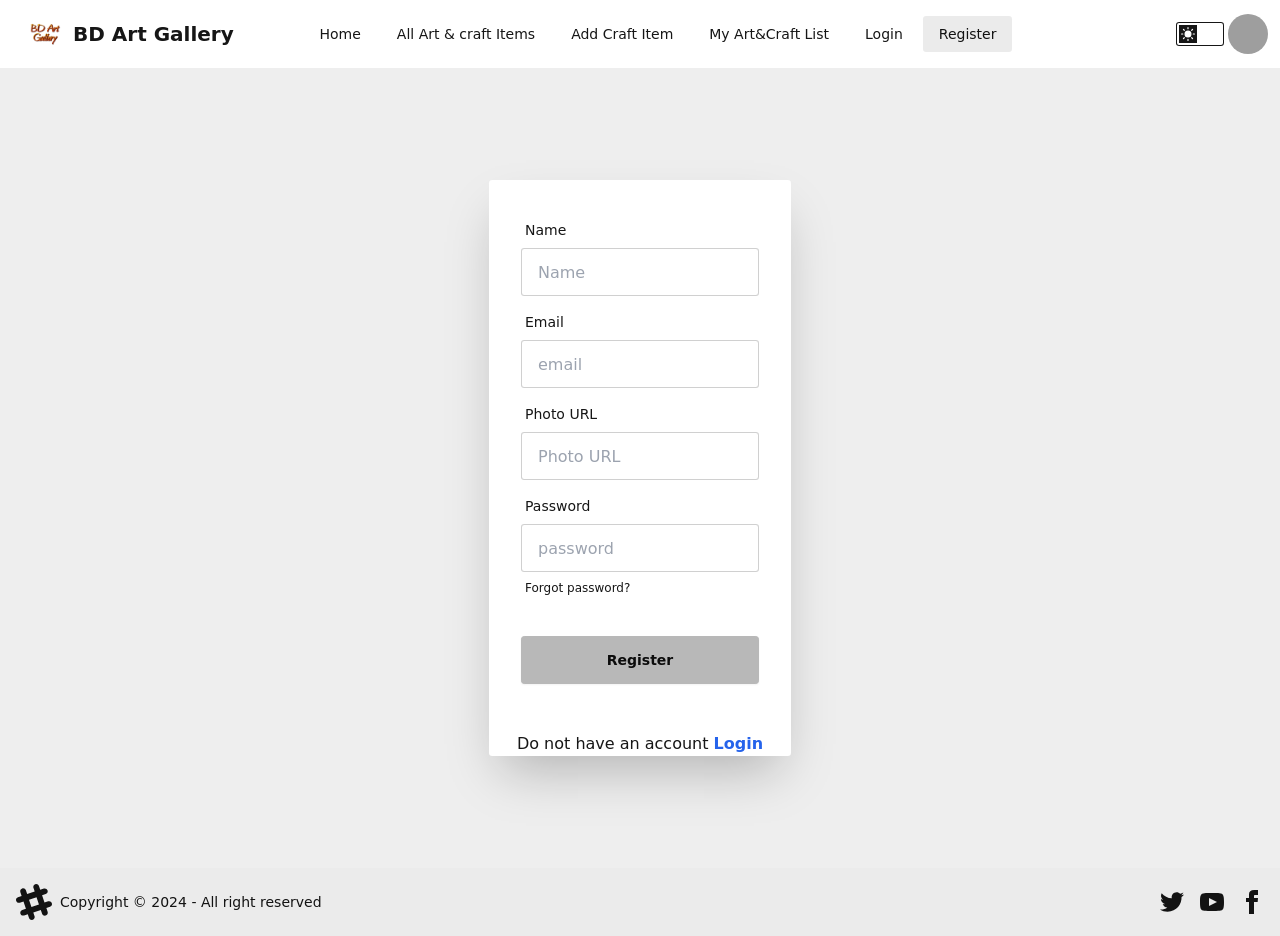
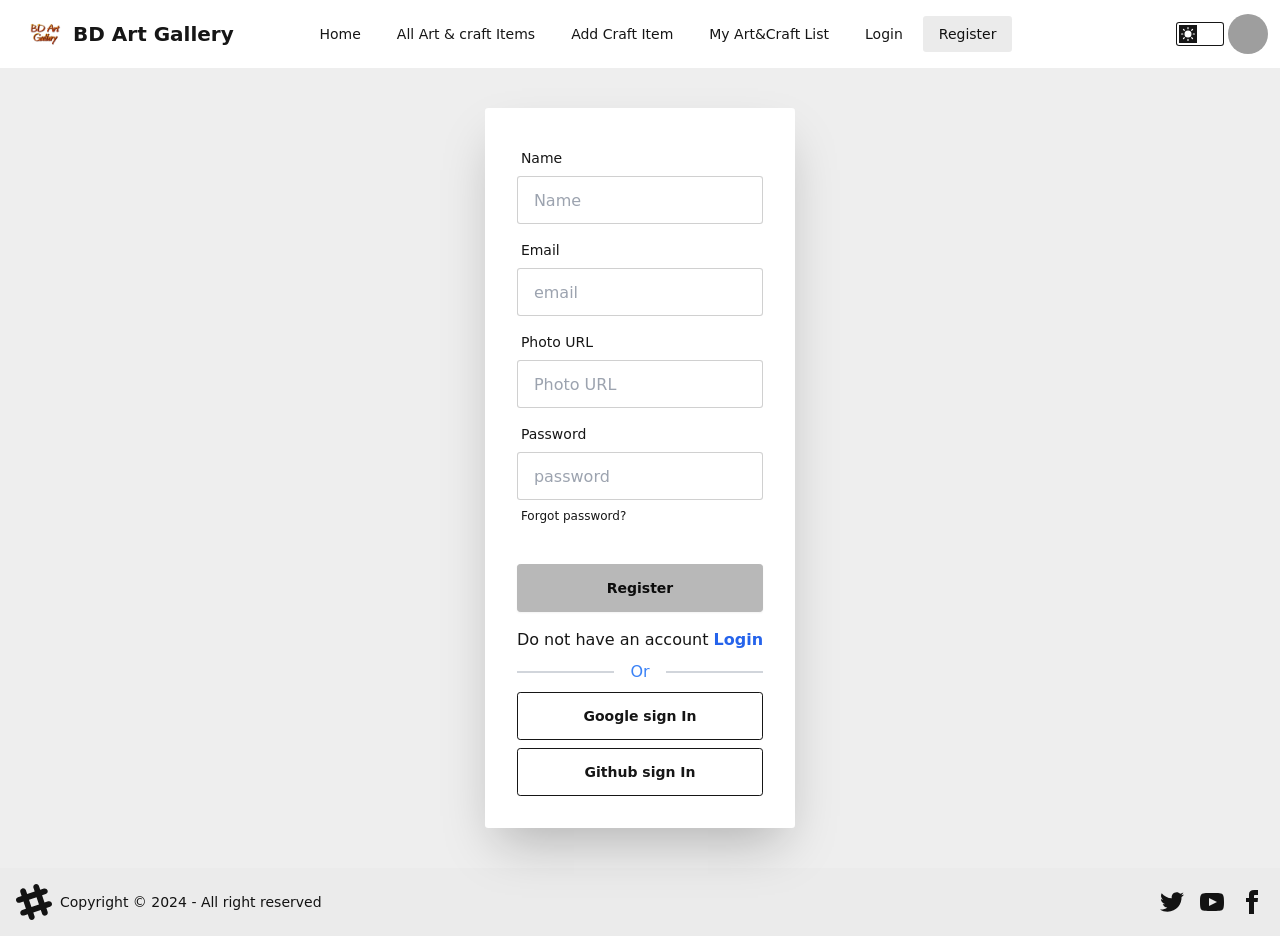
Before and after one commit to Abdullah-Az-Zahur/bd-art-gallery-client, a React (Vite) app: page /register in a window 1280 px wide. Built offline with nearby package versions, Linux system fonts and the light colour scheme; no server answers; grey boxes are pictures that could not be loaded.

Commit message:
register with google

```diff
--- a/src/Pages/Register/Register.jsx
+++ b/src/Pages/Register/Register.jsx
@@ -5,13 +5,22 @@ import { ToastContainer, toast } from "react-toastify";
 import "react-toastify/dist/ReactToastify.css";
 import { AuthContext } from "../../providers/AuthProvider";
 import Swal from "sweetalert2";
-import { getAuth, updateProfile } from "firebase/auth";
+import {
+  GithubAuthProvider,
+  GoogleAuthProvider,
+  getAuth,
+  signInWithPopup,
+  updateProfile,
+} from "firebase/auth";
 import app from "../../firebase/firebase.config";
 
 const auth = getAuth(app);
 
 const Register = () => {
   const { creatUser } = useContext(AuthContext);
+
+  const googleProvider = new GoogleAuthProvider();
+  const githubProvider = new GithubAuthProvider();
 
   const handleRegister = (e) => {
     e.preventDefault();
@@ -54,6 +63,39 @@ const Register = () => {
           .catch((error) => {
             console.error(error);
           });
+      })
+      .catch((error) => console.error(error));
+  };
+
+  const handleGoogleSignIn = (e) => {
+    e.preventDefault();
+
+    signInWithPopup(auth, googleProvider)
+    .then((result) => {
+      console.log(result.user);
+      Swal.fire({
+        title: "Success!",
+        text: "User created successfully!",
+        icon: "success",
+        confirmButtonText: "Ok",
+      });
+    })
+    .catch((error)=> {
+      console.error(error)
+    });
+  };
+
+  const handleGithubSignIn = (e) => {
+    e.preventDefault();
+    signInWithPopup(auth, githubProvider)
+      .then((result) => {
+        console.log(result.user);
+        Swal.fire({
+          title: "Success!",
+          text: "User created successfully!",
+          icon: "success",
+          confirmButtonText: "Ok",
+        });
       })
       .catch((error) => console.error(error));
   };
@@ -122,14 +164,25 @@ const Register = () => {
               </div>
               <div className="form-control mt-6">
                 <button className="btn btn-primary">Register</button>
+                <p className="text-center mt-4">
+                  Do not have an account{" "}
+                  <Link className="text-blue-600 font-bold" to="/login">
+                    Login
+                  </Link>
+                </p>
               </div>
+              <div className="flex items-center">
+                <hr className="w-full border-t-2 border-gray-300" />
+                <span className="mx-4 text-blue-500">Or</span>
+                <hr className="w-full border-t-2 border-gray-300" />
+              </div>
+              <button onClick={handleGoogleSignIn} className="btn btn-outline">
+                Google sign In
+              </button>
+              <button onClick={handleGithubSignIn} className="btn btn-outline">
+                Github sign In
+              </button>
             </form>
-            <p className="text-center mt-4">
-              Do not have an account{" "}
-              <Link className="text-blue-600 font-bold" to="/login">
-                Login
-              </Link>
-            </p>
           </div>
         </div>
       </div>
--- a/src/providers/AuthProvider.jsx
+++ b/src/providers/AuthProvider.jsx
@@ -1,5 +1,5 @@
 import { createUserWithEmailAndPassword, getAuth, onAuthStateChanged } from "firebase/auth";
-import React, { createContext, useEffect, useState } from "react";
+import  { createContext, useEffect, useState } from "react";
 import app from "../firebase/firebase.config";
 
 export const AuthContext = createContext(null);
```
